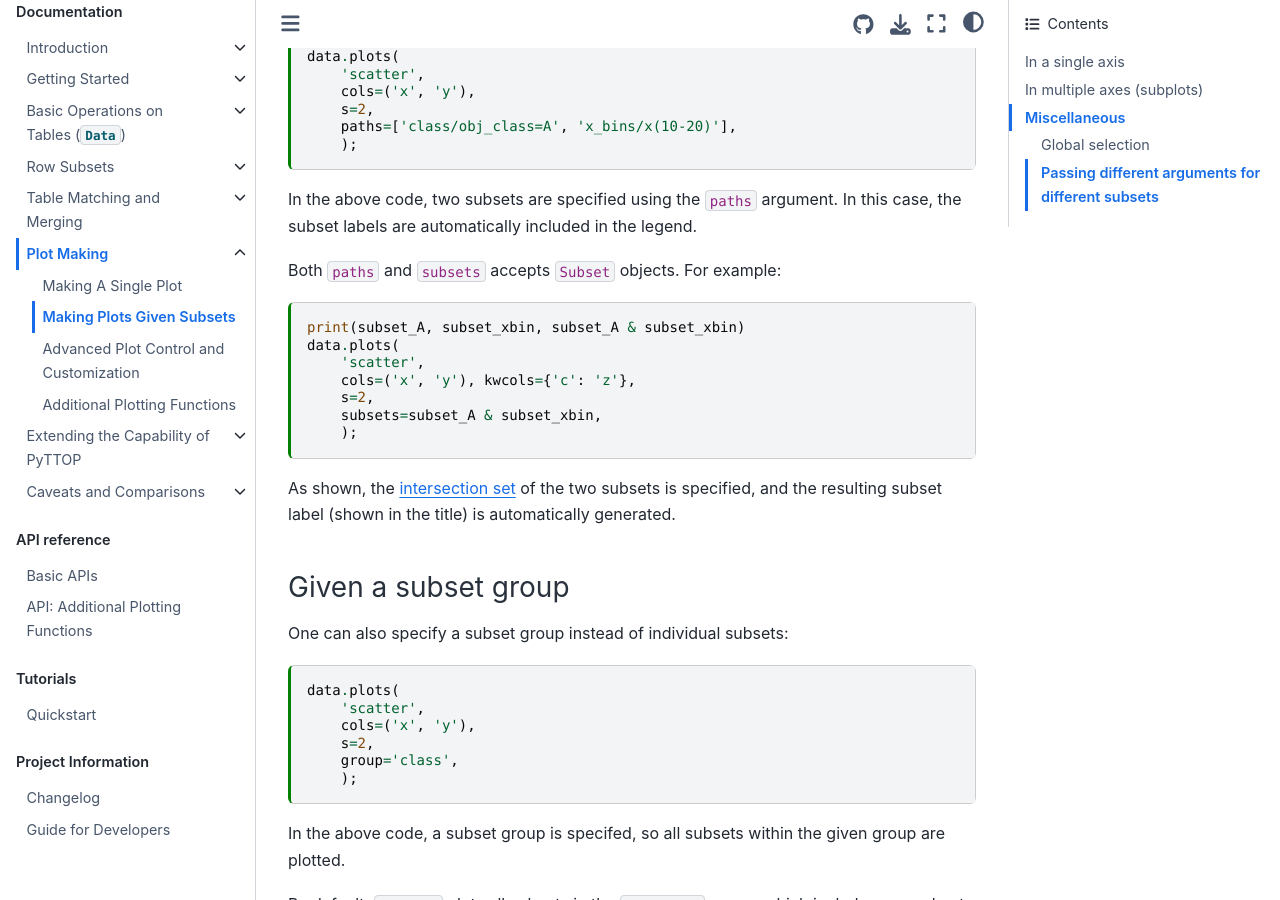
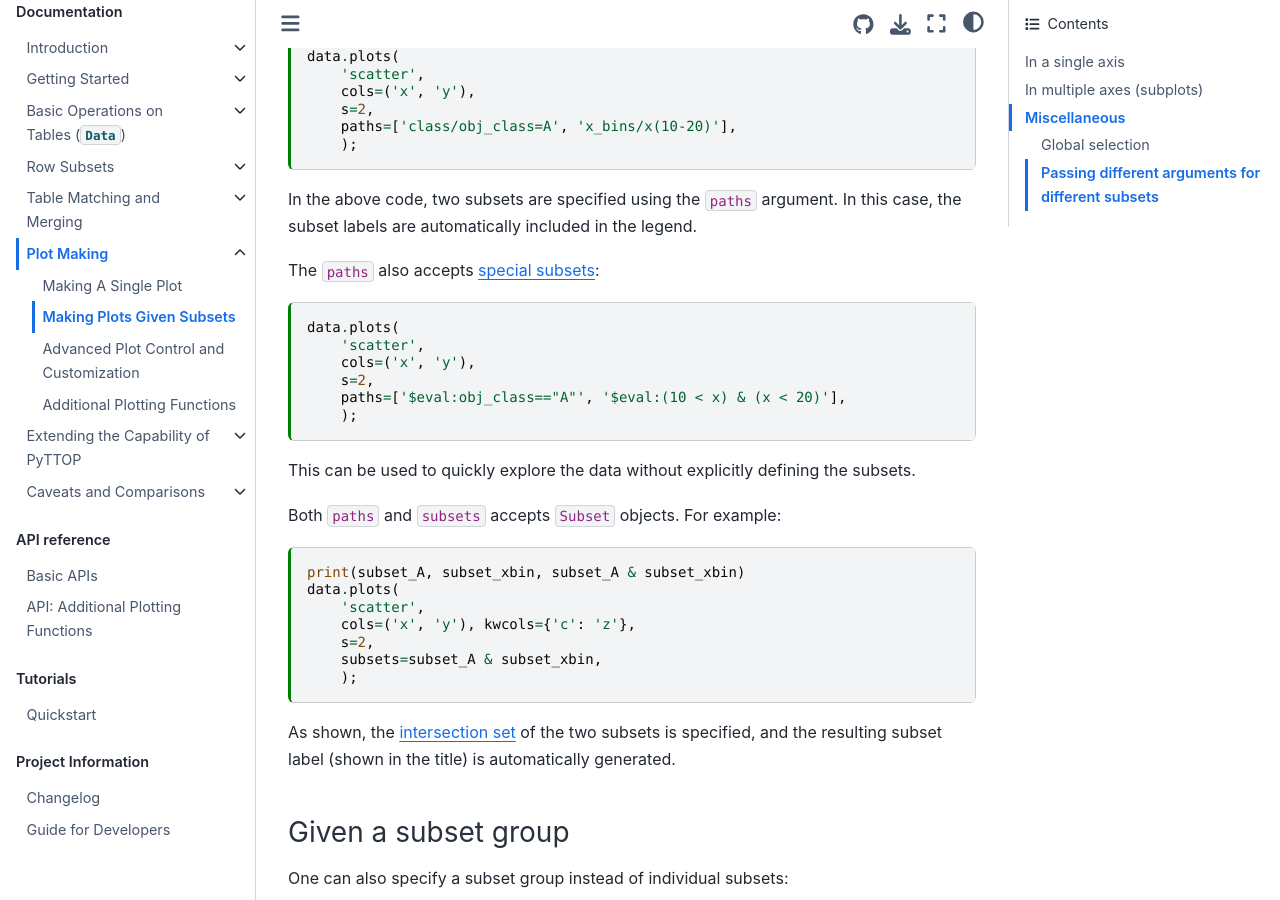
Before and after one commit to ycwang-astro/pyttop-docs, a Jupyter Book: the page built from docs/plot/plot_subsets.md, in a window 1280 px wide and 900 px high, scrolled down 1240 px. Built offline with Jupyter Book 1.0.4 settings and Sphinx 7.4.7 and the Sphinx Book theme 1.1.4, drawn with Linux system fonts in a browser that asks for light colours.

Commit message:
update doc

````diff
--- a/docs/plot/plot_subsets.md
+++ b/docs/plot/plot_subsets.md
@@ -68,6 +68,17 @@ data.plots(
     );
 ```
 In the above code, two subsets are specified using the `paths` argument. In this case, the subset labels are automatically included in the legend.
+
+The `paths` also accepts [special subsets](../subset/subset_use.md#special-subsets):
+```{code-cell}
+data.plots(
+    'scatter',
+    cols=('x', 'y'),
+    s=2,
+    paths=['$eval:obj_class=="A"', '$eval:(10 < x) & (x < 20)'],
+    );
+```
+This can be used to quickly explore the data without explicitly defining the subsets.
 
 Both `paths` and `subsets` accepts `Subset` objects. For example:
 ```{code-cell}
````
Also changed, not shown: docs/intro/how_to_use.md (+7 -0 lines), docs/match/tree_match_basic.md (+1 -1 lines), docs/project/CHANGELOG.md (+2 -0 lines), docs/subset/subset_def.md (+2 -2 lines), docs/subset/subset_use.md (+27 -8 lines).
